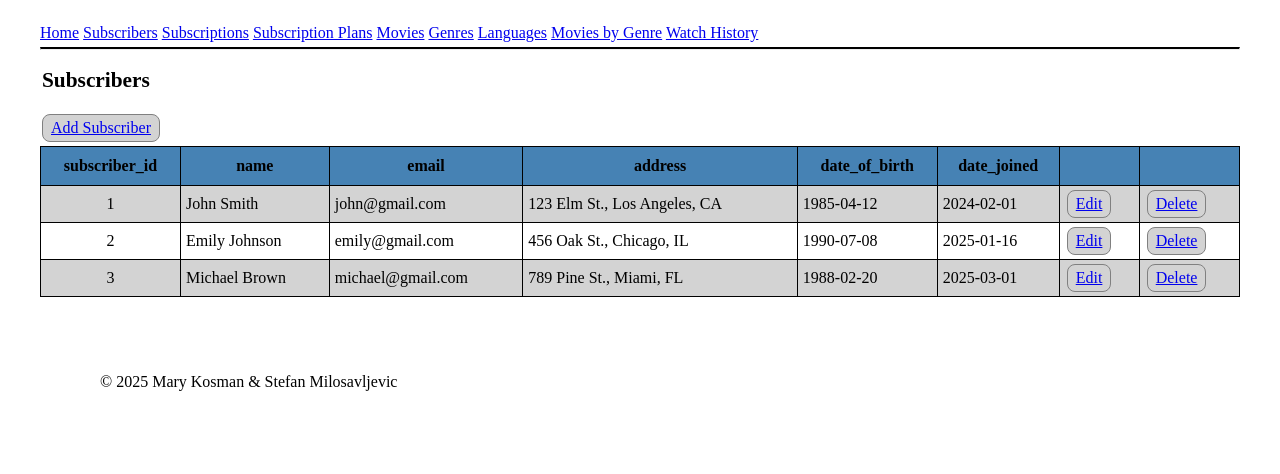
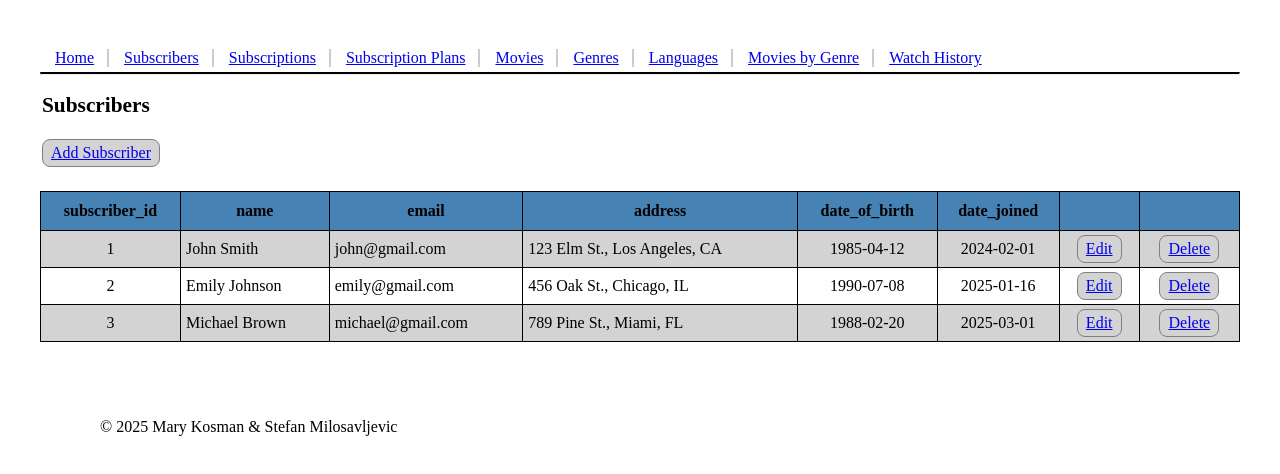
Before and after one commit to Stef-Github-Acc/cs340_project_nodejs, a plain HTML site: page subscribers.html in a window 1280 px wide. Shown: the part 66-540 px from the top of the page. Drawn offline with Linux system fonts and the light colour scheme.

Commit message:
added classes to use in css file

```diff
--- a/subscribers.html
+++ b/subscribers.html
@@ -16,21 +16,21 @@
         <header>
         <h1>The Oregon Streamer</h1>
         </header>
-        <nav>
-            <a href ="index.html">Home</a>
-            <a href="subscribers.html">Subscribers</a>
-            <a href="subscriptions.html">Subscriptions</a>
-            <a href="plans.html">Subscription Plans</a>
-            <a href="movies.html">Movies</a>
-            <a href="genres.html">Genres</a>
-            <a href="languages.html">Languages</a>
-            <a href="moviegenres.html">Movies by Genre</a>
-            <a href="subsmovies.html">Watch History</a>
-        </nav>
+        <ul class="nav">
+            <li><a href ="index.html">Home</a></li>
+            <li><a href="subscribers.html">Subscribers</a></li>
+            <li><a href="subscriptions.html">Subscriptions</a></li>
+            <li><a href="plans.html">Subscription Plans</a></li>
+            <li><a href="movies.html">Movies</a></li>
+            <li><a href="genres.html">Genres</a></li>
+            <li><a href="languages.html">Languages</a></li>
+            <li><a href="moviegenres.html">Movies by Genre</a></li>
+            <li><a href="subsmovies.html">Watch History</a></li>
+        </ul>
         <main>
             <hr class="divider">
             <h2>Subscribers</h2>
-            <a class="button" href ="SubscriberForm.html">Add Subscriber</a>
+            <div><a class="button" href ="SubscriberForm.html">Add Subscriber</a></div>
             <table>
                 <tr>
                     <th>subscriber_id</th>
@@ -47,30 +47,30 @@
                     <td>John Smith</td>
                     <td>john@gmail.com</td>
                     <td>123 Elm St., Los Angeles, CA</td>
-                    <td>1985-04-12</td>
-                    <td>2024-02-01</td>
-                    <td><a class="button" href ="SubscriberForm.html">Edit</a></td>
-                    <td><a class="button" href ="delete.html">Delete</a></td>
+                    <td class="date">1985-04-12</td>
+                    <td class="date">2024-02-01</td>
+                    <td class="edit"><a class="button" href ="SubscriberForm.html">Edit</a></td>
+                    <td class="del"><a class="button" href ="delete.html">Delete</a></td>
                 </tr>
                 <tr>
                     <td class="id">2</td>
                     <td>Emily Johnson</td>
                     <td>emily@gmail.com</td>
                     <td>456 Oak St., Chicago, IL</td>
-                    <td>1990-07-08</td>
-                    <td>2025-01-16</td>
-                    <td><a class="button" href ="editSubscriber.html">Edit</a></td>
-                    <td><a class="button" href ="deleteSubscriber.html">Delete</a></td>
+                    <td class="date">1990-07-08</td>
+                    <td class="date">2025-01-16</td>
+                    <td class="edit"><a class="button" href ="editSubscriber.html">Edit</a></td>
+                    <td class="del"><a class="button" href ="deleteSubscriber.html">Delete</a></td>
                 </tr>
                 <tr>
                     <td class="id">3</td>
                     <td>Michael Brown</td>
                     <td>michael@gmail.com</td>
                     <td>789 Pine St., Miami, FL</td>
-                    <td>1988-02-20</td>
-                    <td>2025-03-01</td>
-                    <td><a class="button" href ="editSubscriber.html">Edit</a></td>
-                    <td><a class="button" href ="deleteSubscriber.html">Delete</a></td>
+                    <td class="date">1988-02-20</td>
+                    <td class="date">2025-03-01</td>
+                    <td class="edit"><a class="button" href ="editSubscriber.html">Edit</a></td>
+                    <td class="del"><a class="button" href ="deleteSubscriber.html">Delete</a></td>
                 </tr>
             </table>
         </main>
```
